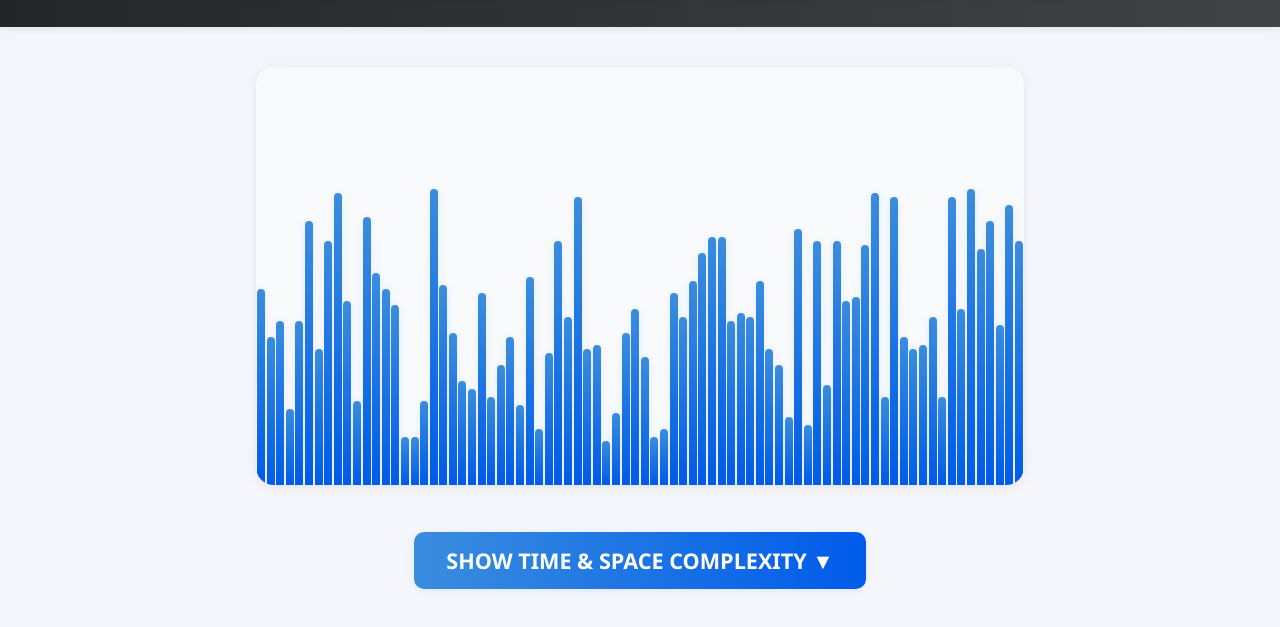
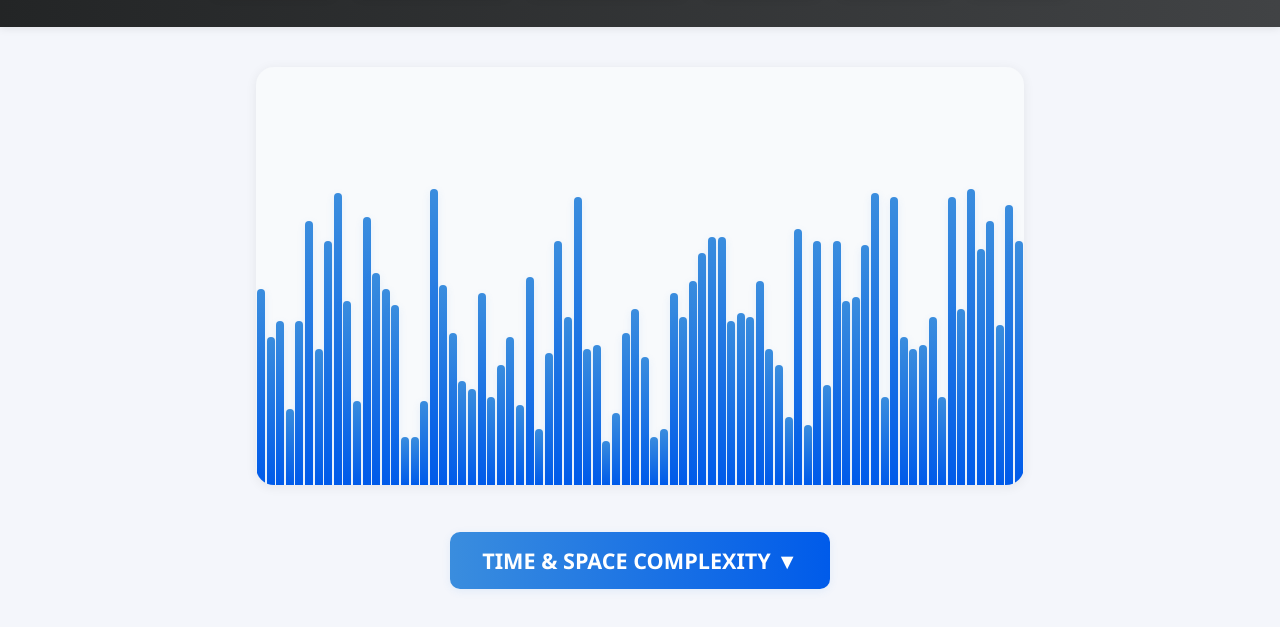
Before and after one commit to anmolUG/sortingVisualizer, a plain HTML site: page Sorting_Visualizer-master/index.html in a window 1280 px wide. Shown: the part 441-1068 px from the top of the page. Drawn offline with Linux system fonts and the light colour scheme.

Commit message:
Fixed animations

```diff
--- a/Sorting_Visualizer-master/index.html
+++ b/Sorting_Visualizer-master/index.html
@@ -45,7 +45,7 @@
       <div id="array_container"></div>
       <div id="complexity-dropdown-container">
         <button id="complexity-toggle" class="dropdown-toggle">
-          Show Time & Space Complexity ▼
+          Time & Space Complexity ▼
         </button>
         <div id="complexity-dropdown" class="dropdown-content">
           <div id="Info_Cont1">
```
